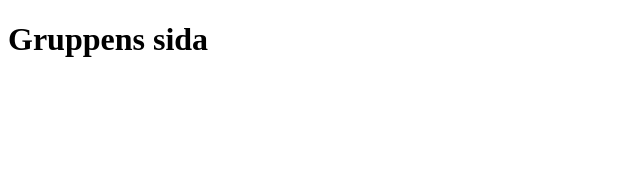
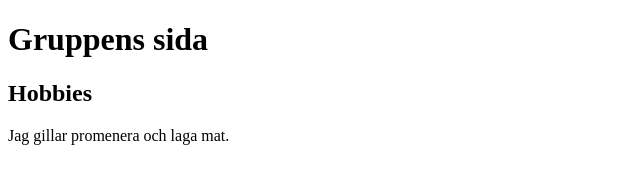
Before and after one commit to raufimaryam2000-hub/frontend1-grupp-solo, a plain HTML site: page index.html in a window 1280 px wide. Shown: the whole page, without its empty margins (0-640 px from the left). Drawn offline with Linux system fonts and the light colour scheme.

Commit message:
lägg till hobbies-sektion - A

```diff
--- a/index.html
+++ b/index.html
@@ -8,7 +8,8 @@
 <body>
     <h1>Gruppens sida</h1>
 
-    <!-- SEKTION A -->
+    <h2>Hobbies</h2>
+    <p>Jag gillar promenera och laga mat.</p>
 
     <!-- SEKTION B -->
 
```
